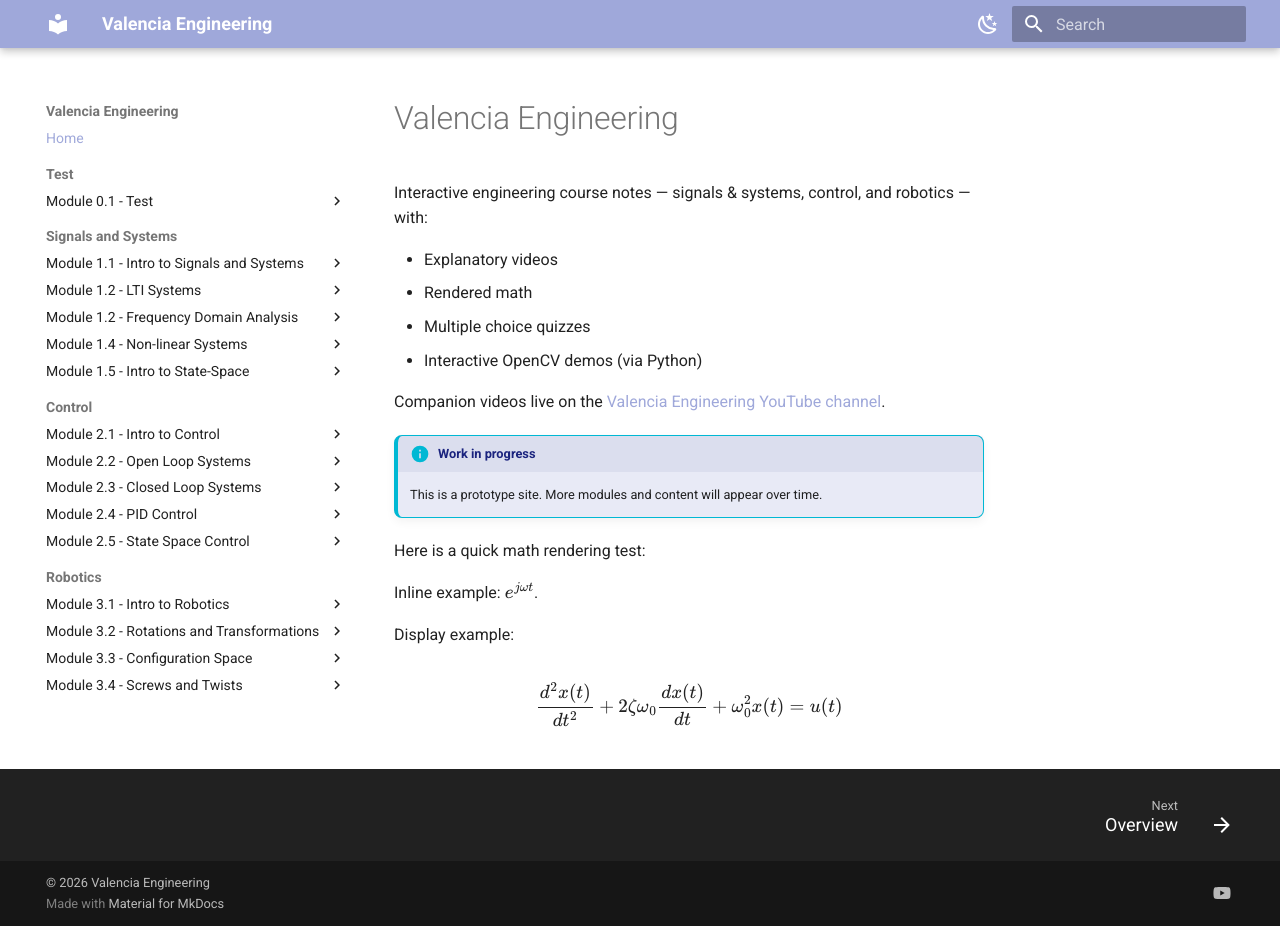
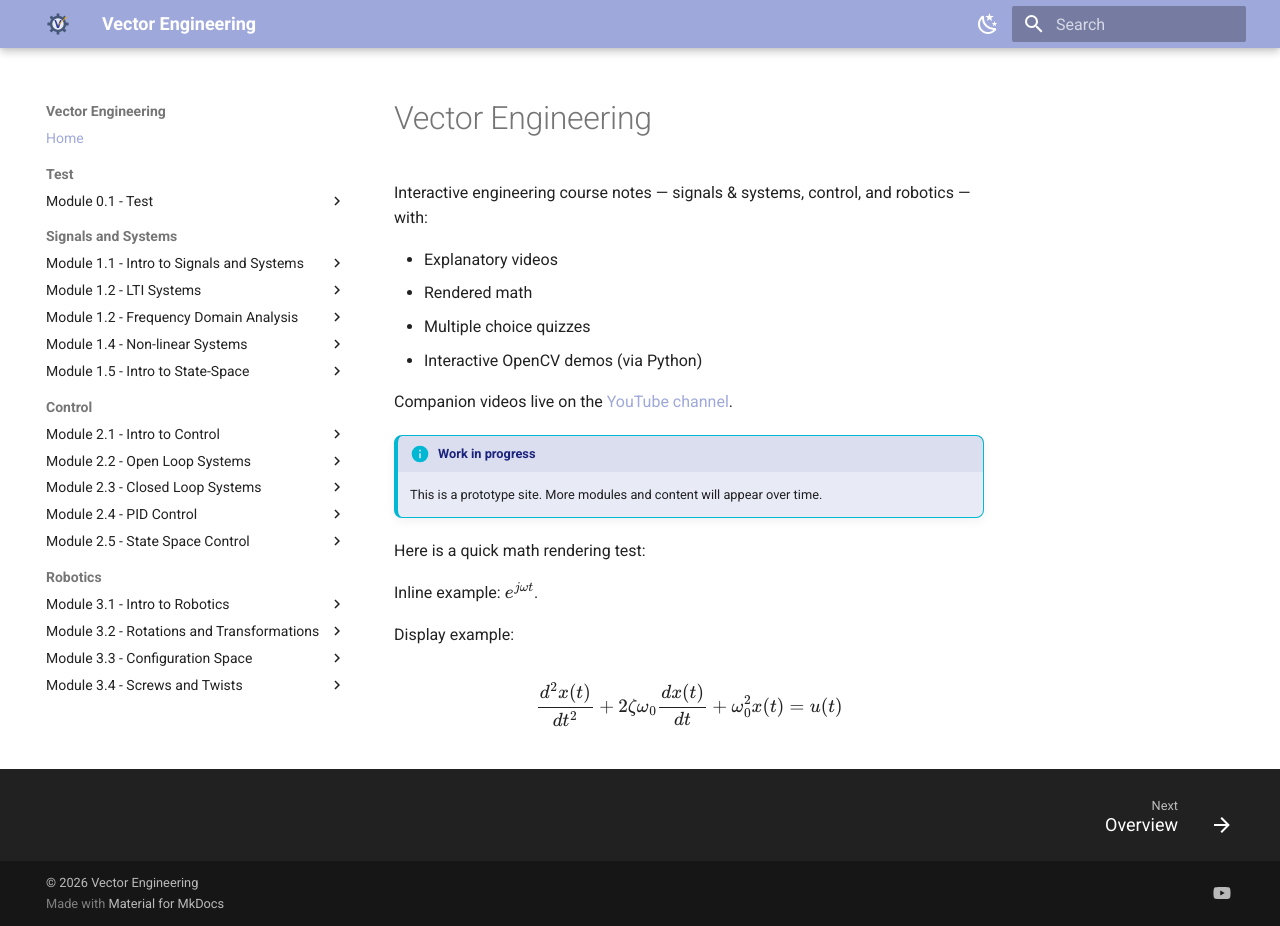
Before and after one commit to miggyval/vector-engineering, an MkDocs documentation site: the page built from docs/index.md, in a window 1280 px wide and 926 px high. Built offline with MkDocs 1.6.1 and Material for MkDocs 9.7.7, drawn with Linux system fonts in a browser that asks for light colours.

Commit message:
Rebrand to Vector Engineering with new gear-V logo
- Rename Valencia Engineering -> Vector Engineering (repo renamed to
  miggyval/vector-engineering; YouTube handle unchanged until the
  channel is renamed)
- Add simplified logo (gear + V + amber vector arrow) as SVG; wire it
  in as the Material header logo and favicon

Co-Authored-By: Claude Fable 5 <noreply@anthropic.com>

```diff
--- a/docs/css/custom.css
+++ b/docs/css/custom.css
@@ -1,5 +1,5 @@
 /* ------------------------------------------------------------------ */
-/* Valencia Engineering theme base                                                  */
+/* Vector Engineering theme base                                                  */
 /* ------------------------------------------------------------------ */
 
 /* Light mode overrides */
--- a/docs/index.md
+++ b/docs/index.md
@@ -1,4 +1,4 @@
-# Valencia Engineering
+# Vector Engineering
 
 Interactive engineering course notes — signals & systems, control, and robotics — with:
 
@@ -7,7 +7,7 @@ Interactive engineering course notes — signals & systems, control, and robotic
 - Multiple choice quizzes
 - Interactive OpenCV demos (via Python)
 
-Companion videos live on the [Valencia Engineering YouTube channel](https://www.youtube.com/@ValenciaEngineeringEducation).
+Companion videos live on the [YouTube channel](https://www.youtube.com/@ValenciaEngineeringEducation).
 
 !!! info "Work in progress"
     This is a prototype site. More modules and content will appear over time.
--- a/mkdocs.yml
+++ b/mkdocs.yml
@@ -1,6 +1,6 @@
-site_name: "Valencia Engineering"
-site_url: "https://miggyval.github.io/valencia-engineering/"
-copyright: "&copy; 2026 Valencia Engineering"
+site_name: "Vector Engineering"
+site_url: "https://miggyval.github.io/vector-engineering/"
+copyright: "&copy; 2026 Vector Engineering"
 
 extra:
   social:
@@ -11,6 +11,8 @@ docs_dir: docs
 
 theme:
   name: "material"
+  logo: assets/logo.svg
+  favicon: assets/logo.svg
   features:
     - navigation.sections
     - navigation.indexes
```
Also changed, not shown: README.md (+3 -3 lines), docs/assets/logo.svg (added).
